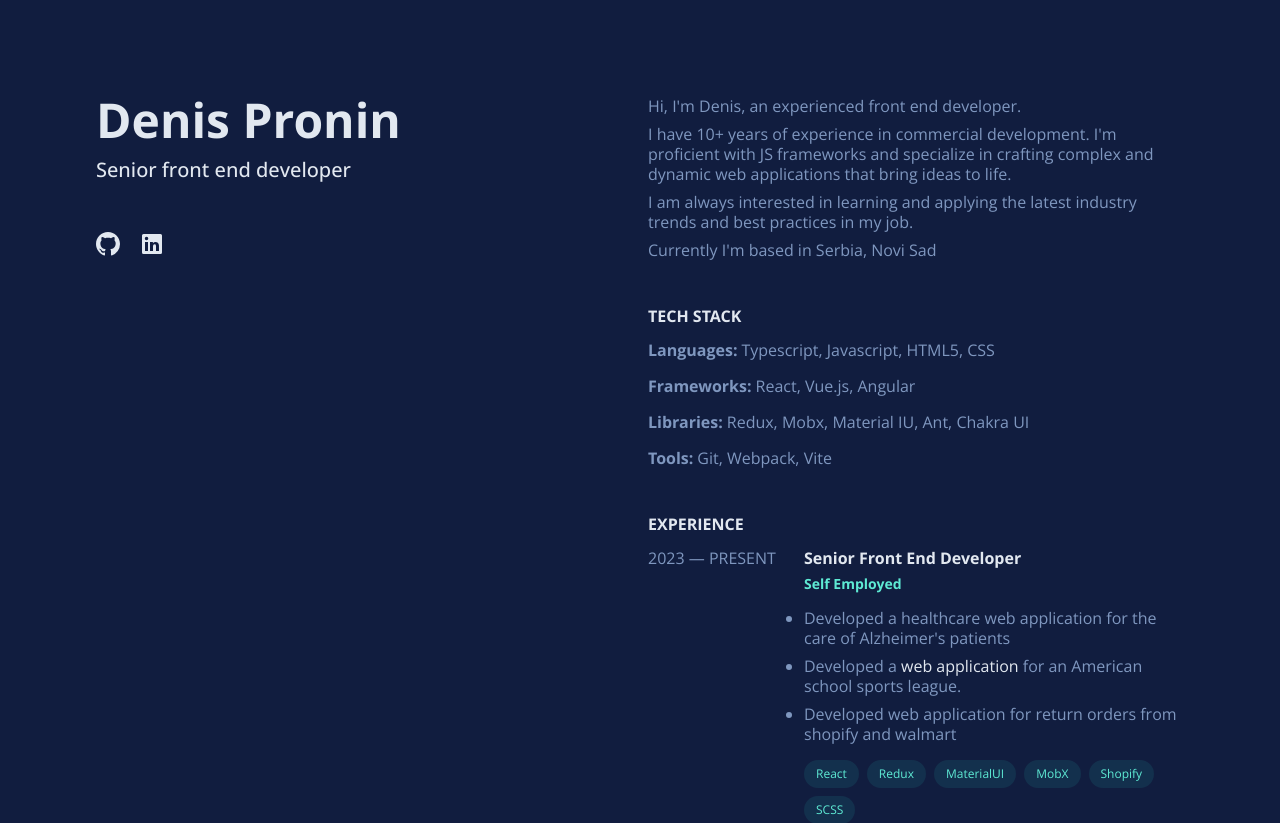
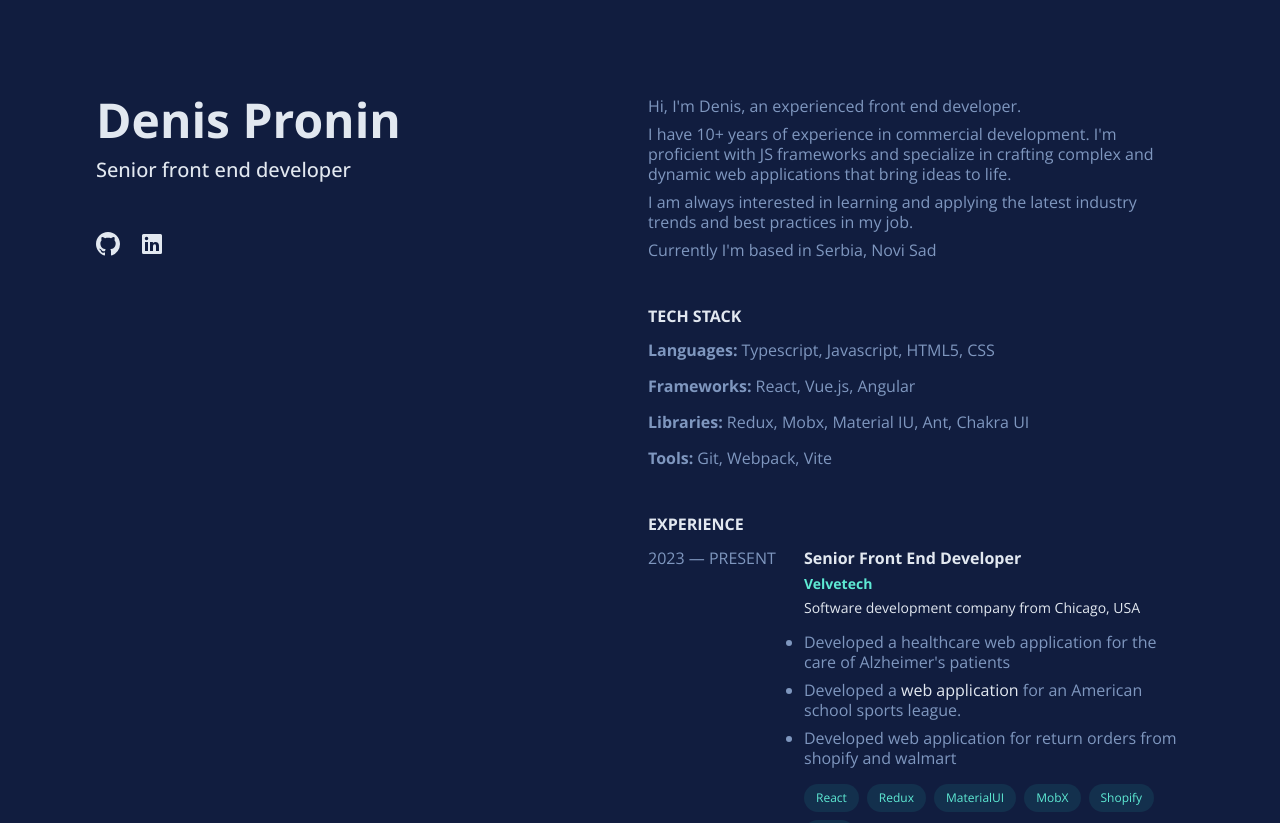
Before and after one commit to DenisPronin/DenisPronin, a React (Create React App) app: page / in a window 1280 px wide. Shown: the top 823 px of the page. Built offline with nearby package versions, Linux system fonts and the light colour scheme.

Commit message:
Adaptive

```diff
--- a/src/components/App/App.styled.js
+++ b/src/components/App/App.styled.js
@@ -15,4 +15,9 @@ export const Main = styled.div`
     padding-left: 6rem;
     padding-right: 6rem;
   }
+
+  @media (max-width: 1024px) {
+    flex-direction: column;
+    align-items: center;
+  }
 `;
--- a/src/components/Experience/Experience.js
+++ b/src/components/Experience/Experience.js
@@ -8,7 +8,8 @@ const experienceData = [
   {
     id: '0',
     position: 'Senior Front End Developer',
-    companyName: 'Self Employed',
+    companyName: 'Velvetech',
+    companyDescription: 'Software development company from Chicago, USA',
     startDate: '2023',
     endDate: 'PRESENT',
     descriptionItems: [
--- a/src/components/Experience/ExperienceItem.styled.js
+++ b/src/components/Experience/ExperienceItem.styled.js
@@ -5,10 +5,18 @@ import { Text } from '../UI/Text';
 export const ItemContainer = styled.div`
   gap: 16px;
   display: flex;
+
+  @media (max-width: 1024px) {
+    flex-direction: column;
+  }
 `;
 
 export const DateColumn = styled(Text)`
   flex: 0 0 140px;
+
+  @media (max-width: 1024px) {
+    flex-basis: auto;
+  }
 `;
 
 export const DescriptionList = styled.ul`
--- a/src/components/Layout/LeftColumn/LeftColumn.styled.js
+++ b/src/components/Layout/LeftColumn/LeftColumn.styled.js
@@ -6,4 +6,11 @@ export const Container = styled.div`
   top: 0;
   width: 50%;
   max-height: 100vh;
+
+  @media (max-width: 1024px) {
+    background-color: #111d3f;
+    z-index: 1;
+    padding: 96px 16px 16px;
+    width: 100%;
+  }
 `;
--- a/src/components/Layout/RightColumn/RightColumn.styled.js
+++ b/src/components/Layout/RightColumn/RightColumn.styled.js
@@ -3,4 +3,9 @@ import styled from 'styled-components';
 export const Container = styled.div`
   padding: 96px 0;
   width: 50%;
+
+  @media (max-width: 1024px) {
+    padding: 0 16px 96px;
+    width: 100%;
+  }
 `;
--- a/src/components/Skills/Skills.js
+++ b/src/components/Skills/Skills.js
@@ -3,6 +3,7 @@ import { UIBox } from '../UI/Box.styled';
 import { UIFlex } from '../UI/Flex.styled';
 import { Text } from '../UI/Text';
 import { UIText } from '../UI/Text.styled';
+import * as Styled from './Skills.styled';
 
 export function Skills() {
   return (
@@ -12,25 +13,25 @@ export function Skills() {
       </UIText>
 
       <UIFlex direction='column' gap={16}>
-        <UIFlex gap={4}>
+        <Styled.Skill>
           <Text $bold>Languages:</Text>
           <Text>Typescript, Javascript, HTML5, CSS</Text>
-        </UIFlex>
+        </Styled.Skill>
 
-        <UIFlex gap={4}>
+        <Styled.Skill>
           <Text $bold>Frameworks:</Text>
           <Text>React, Vue.js, Angular</Text>
-        </UIFlex>
+        </Styled.Skill>
 
-        <UIFlex gap={4}>
+        <Styled.Skill>
           <Text $bold>Libraries:</Text>
           <Text>Redux, Mobx, Material IU, Ant, Chakra UI</Text>
-        </UIFlex>
+        </Styled.Skill>
 
-        <UIFlex gap={4}>
+        <Styled.Skill>
           <Text $bold>Tools:</Text>
           <Text>Git, Webpack, Vite</Text>
-        </UIFlex>
+        </Styled.Skill>
       </UIFlex>
     </UIBox>
   );
--- /dev/null
+++ b/src/components/Skills/Skills.styled.js
@@ -0,0 +1,11 @@
+import styled from 'styled-components';
+import { UIFlex } from '../UI/Flex.styled';
+
+export const Skill = styled(UIFlex)`
+  flex-direction: row;
+  gap: 4px;
+
+  @media (max-width: 1024px) {
+    flex-direction: column;
+  }
+`;
--- a/src/index.css
+++ b/src/index.css
@@ -70,6 +70,7 @@ table {
 
 * {
   font-family: OpenSans, sans-serif;
+  box-sizing: border-box;
 }
 
 a {
```
